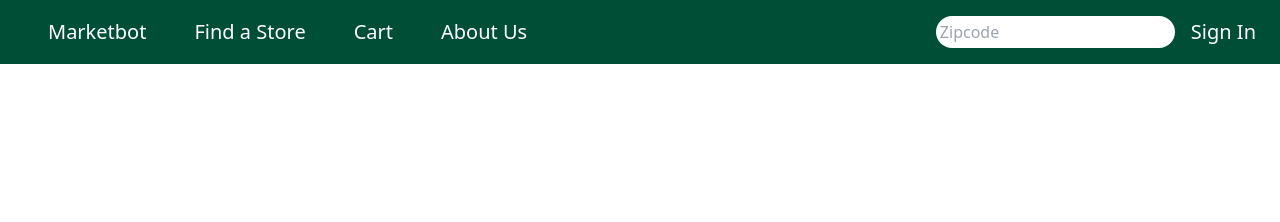
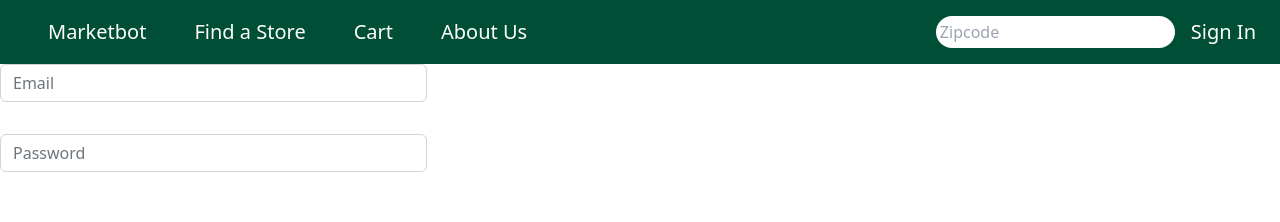
Before and after one commit to willdoesprojects/marketbot, a React (Create React App) app: page /signin in a window 1280 px wide. Shown: the top 222 px of the page. Built offline with nearby package versions, Linux system fonts and the light colour scheme.

Commit message:
modified:   src/App.js 	modified:   src/components/SearchBar.js 	new file:   src/components/SignIn.js

```diff
--- a/src/App.js
+++ b/src/App.js
@@ -4,6 +4,7 @@ import {useState} from 'react';
 import Navbar from './components/Navbar';
 import AboutUs from './pages/AboutUs';
 import HomePage from './pages/HomePage';
+import SignIn from './components/SignIn'
 import {BrowserRouter, Routes, Route} from 'react-router-dom';
 
 function App() {
@@ -14,6 +15,7 @@ function App() {
     <Routes>
       <Route path='/aboutus' element={<AboutUs />} />
       <Route path='' element={<HomePage />} />
+      <Route path='/signin' element={<SignIn />} />
     </Routes>
     </BrowserRouter>
   );
--- a/src/components/SearchBar.js
+++ b/src/components/SearchBar.js
@@ -29,9 +29,9 @@ function SearchBar({placeholder, data}) {
                 </div>
             </div>
             {filiteredData.length != 0 && (
-            <div className = "dataResult absolute bottom-48 left-32 ">
+            <div className = " ">
                 {filiteredData.slice(0, 5).map((value, key) => {
-                    return <div className = "">{value.groccery} </div>;
+                    return <div>{value.groccery} </div>;
                 })}
             </div>
             )}
--- /dev/null
+++ b/src/components/SignIn.js
@@ -0,0 +1,18 @@
+import React, { useState } from "react";
+import Form from "react-bootstrap/Form";
+import Button from "react-bootstrap/Button";
+
+function SignIn() {
+    return (
+        <Form>
+            <Form.Group className="mb-8 w-1/3 focus:border-[#004e36]">
+                <Form.Control placeHolder="Email"></Form.Control>
+            </Form.Group>
+            <Form.Group className = "w-1/3">
+                <Form.Control placeHolder="Password"></Form.Control>
+            </Form.Group>
+        </Form>
+    );
+}
+
+export default SignIn;
```
